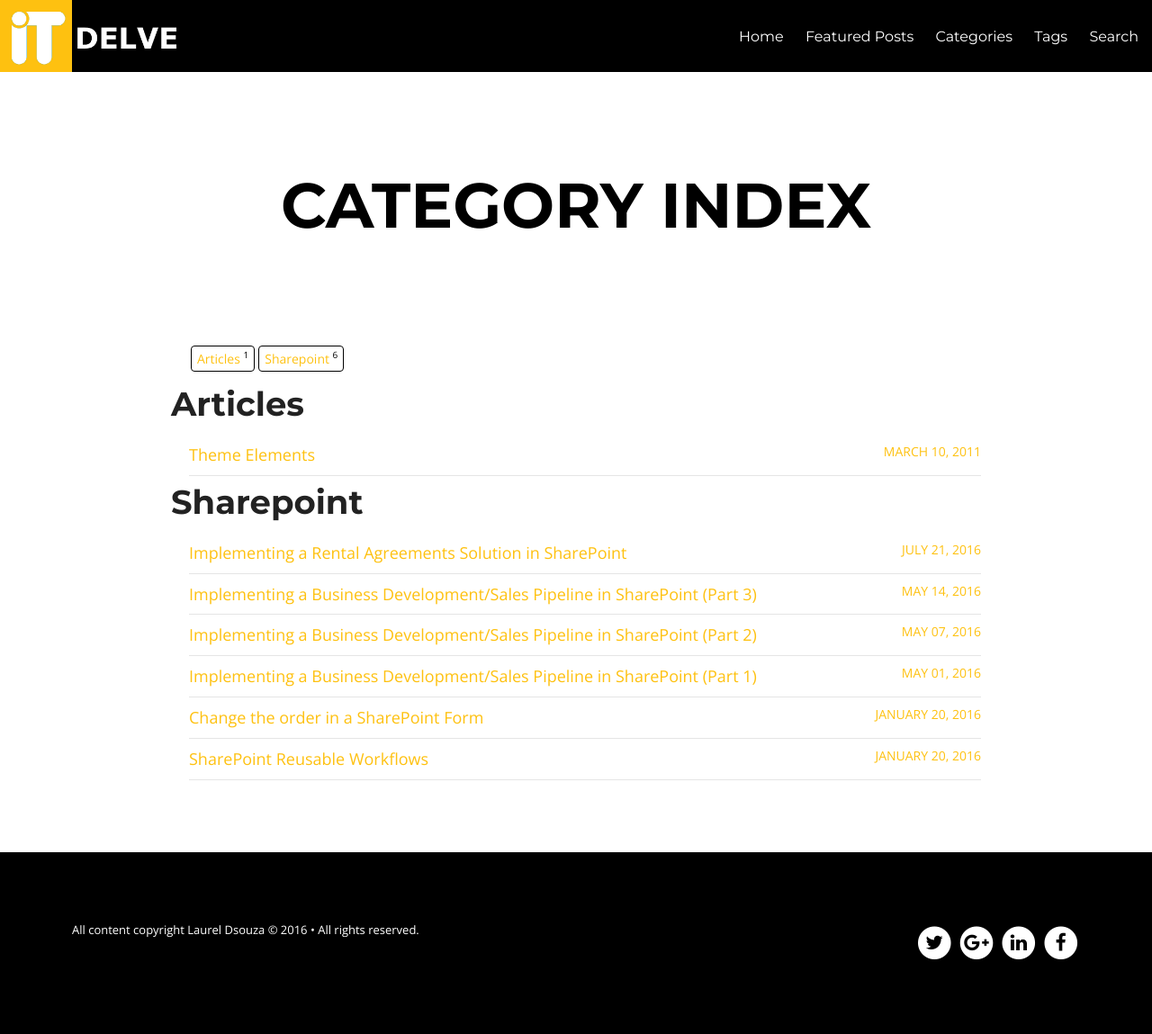
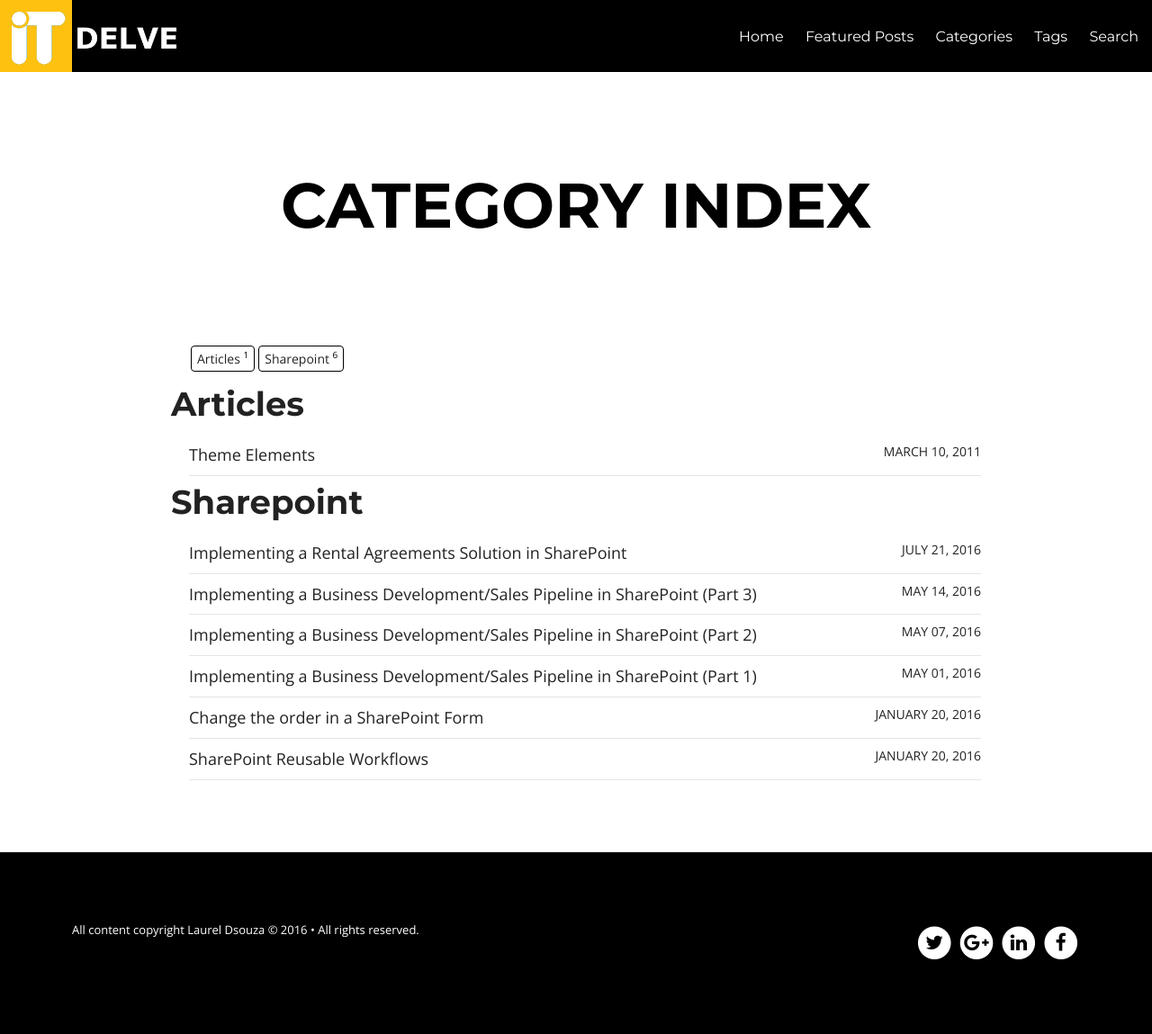
Before and after one commit to ldsouza/ldsouza.github.io, a Jekyll site: the page built from categories.html, in a window 1280 px wide. Shown: the whole page at 90% size. Built offline with Jekyll 4.4.1, drawn with Linux system fonts in a browser that asks for light colours; nearby versions of some CDN libraries.

Commit message:
Update post.css

```diff
--- a/assets/css/post.css
+++ b/assets/css/post.css
@@ -395,7 +395,7 @@
     color: black; }
     .notepad-page-title a:hover,
     .notepad-post-title-simple a:hover {
-      color: #FEC110; }
+      color: #222; }
   .notepad-page-title h1,
   .notepad-post-title-simple h1 {
     color: black;
@@ -461,7 +461,7 @@
     padding-left: 1.875rem;
     padding-right: 1.875rem; }
     .notepad-page-content > div:not(.notepad-page-title) a, .notepad-page-content > div:not(.notepad-page-title) code {
-      color: #FEC110; }
+      color: #222; }
     .notepad-page-content > div:not(.notepad-page-title) ul, .notepad-page-content > div:not(.notepad-page-title) ol {
       padding-left: 1.25rem;
       font-size: 1.125rem; }
```
